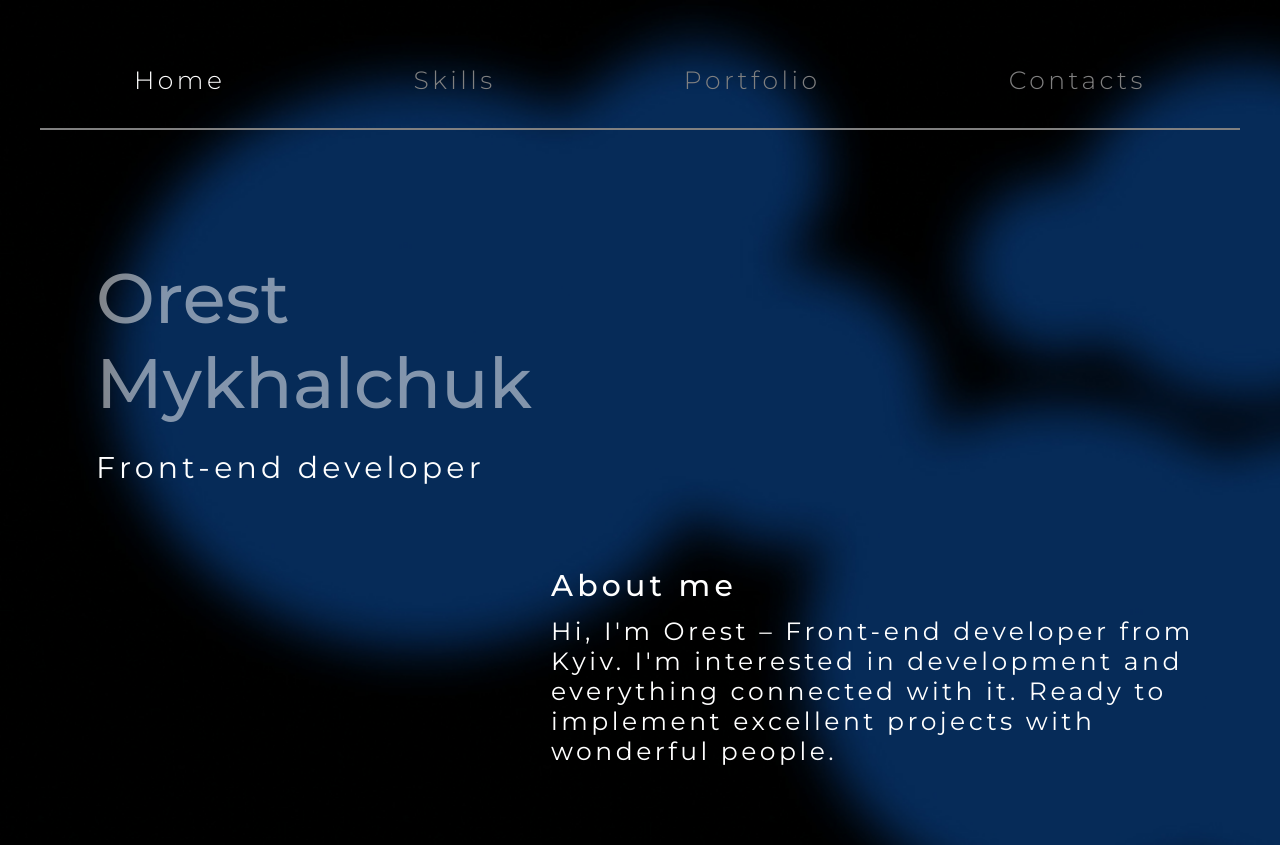
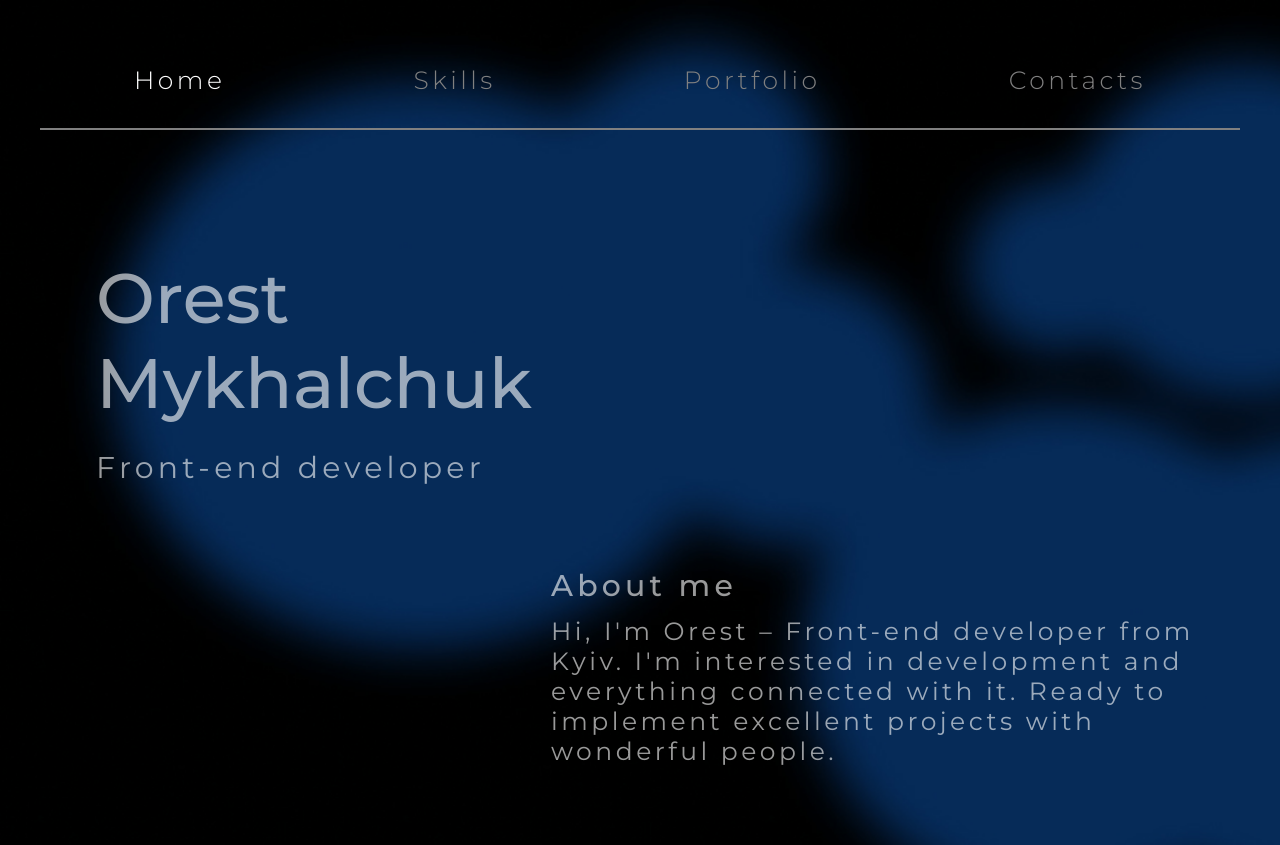
Before and after one commit to Orest-M/my-portfolio, a plain HTML site: page index.html in a window 1280 px wide. Shown: the top 845 px of the page. Drawn offline with Linux system fonts and the light colour scheme.

Commit message:
redesign desktop

```diff
--- a/sass/layout/_about.scss
+++ b/sass/layout/_about.scss
@@ -11,6 +11,7 @@
     letter-spacing: 0.14em;
     color: #FFFFFF;
     margin-bottom: 12px;
+    opacity: 0.6;
   }
 
   &__text {
@@ -19,5 +20,6 @@
     line-height: 30px;
     letter-spacing: 0.14em;
     color: #FFFFFF;
+    opacity: 0.6;
   }
 }
--- a/sass/layout/_footer.scss
+++ b/sass/layout/_footer.scss
@@ -9,6 +9,7 @@
     color: #F6F6F6;
     padding: 10px 28px;
     width: max-content;
+    opacity: 0.6;
 
     border: 3px solid #FFFFFF;
     border-radius: 12px;
@@ -36,6 +37,7 @@
     width: 70px;
     height: 70px;
     fill: #F6F6F6;
+    opacity: 0.6;
     transition: all .2s ease-in-out;
 
     &:hover {
@@ -49,7 +51,6 @@
     font-size: 30px;
     line-height: 37px;
     color: #FFFFFF;
+    opacity: 0.6;
   }
-
-
 }
--- a/sass/layout/_header.scss
+++ b/sass/layout/_header.scss
@@ -18,7 +18,7 @@
     font-size: 70px;
     line-height: 85px;
     color: #FFFFFF;
-    opacity: 0.5;
+    opacity: 0.6;
     margin-bottom: 23px;
   }
 
@@ -28,6 +28,7 @@
     line-height: 37px;
     letter-spacing: 0.14em;
     color: #FFFFFF;
+    opacity: 0.6;
   }
 }
 
```
Also changed, not shown: css/main.css, css/main.min.css, 2 other files.
